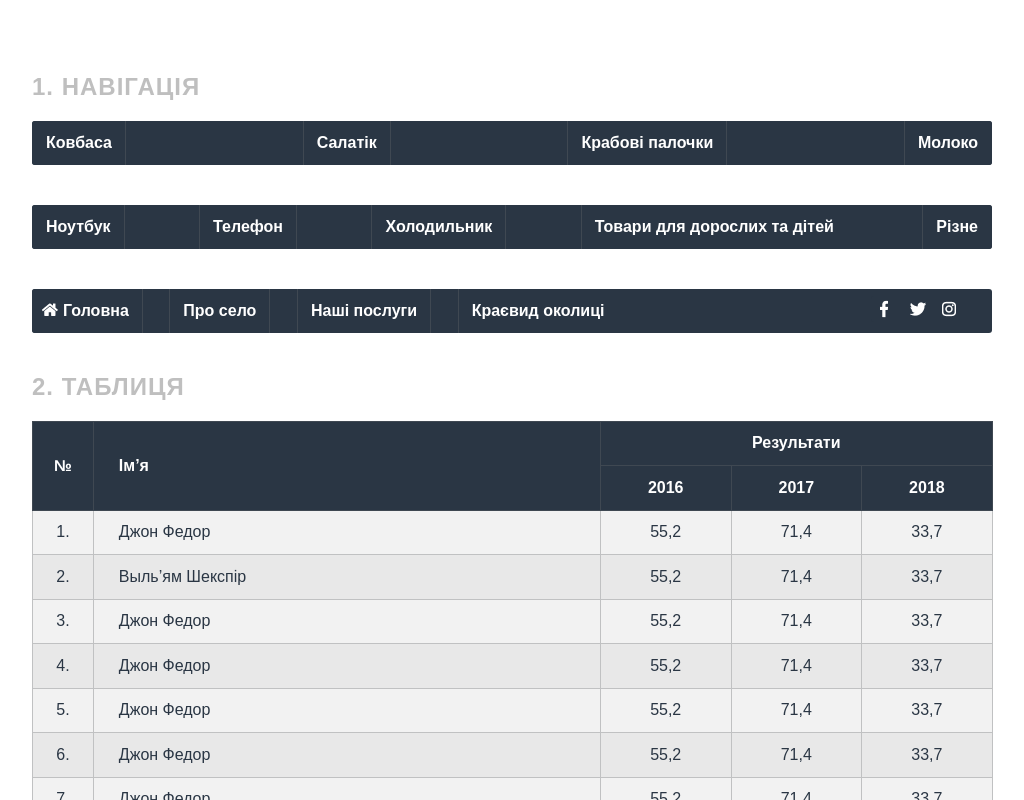
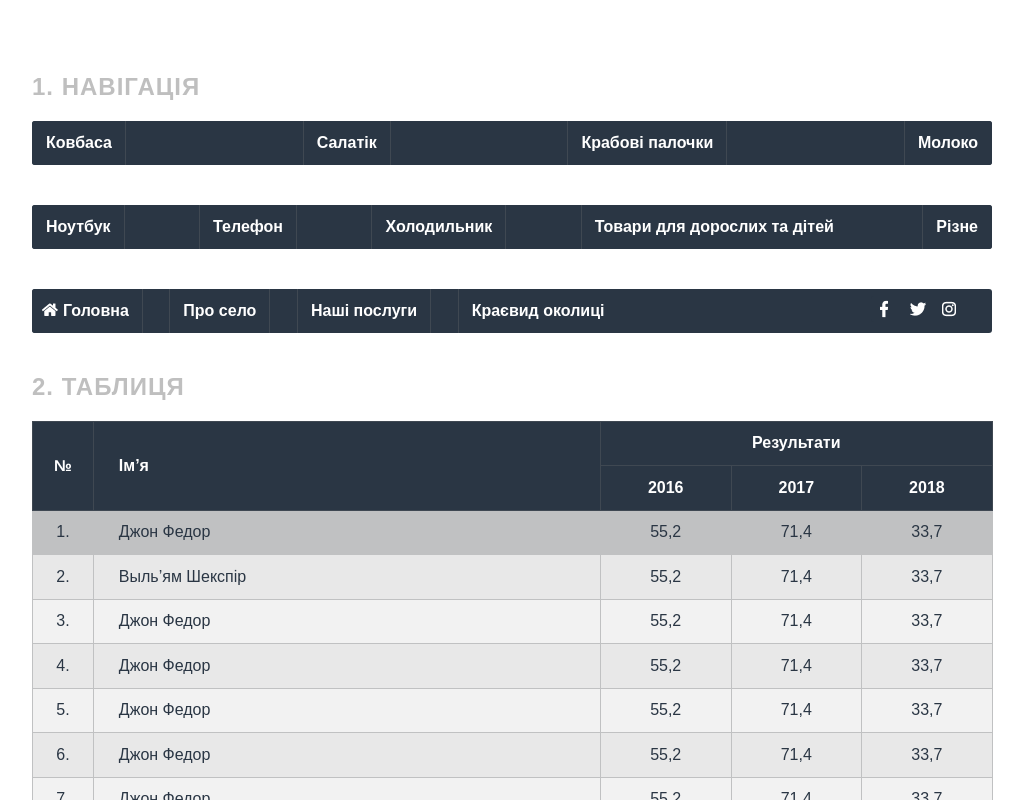
Before and after one commit to SmA1l2011/nav-table, a plain HTML site: page index.html in a window 1280 px wide. In both pictures the pointer is over the element 640 px from the left and 532 px from the top of the page. Shown: the top 800 px of the page, without its empty margins (128-1152 px from the left). Drawn offline with Linux system fonts and the light colour scheme.

Commit message:
finish site

```diff
--- a/css/style.css
+++ b/css/style.css
@@ -306,6 +306,16 @@ tbody tr:nth-child(2n),
     background: #e8e8e8;
 }
 
+tbody tr,
+.table-css p:not(:first-child) {
+    transition: all 0.3s ease;
+}
+
+tbody tr:hover,
+.table-css p:not(:first-child):hover {
+    background: #c0c1c2;
+}
+
 tbody td:first-child {
     padding: 0;
 }
```
